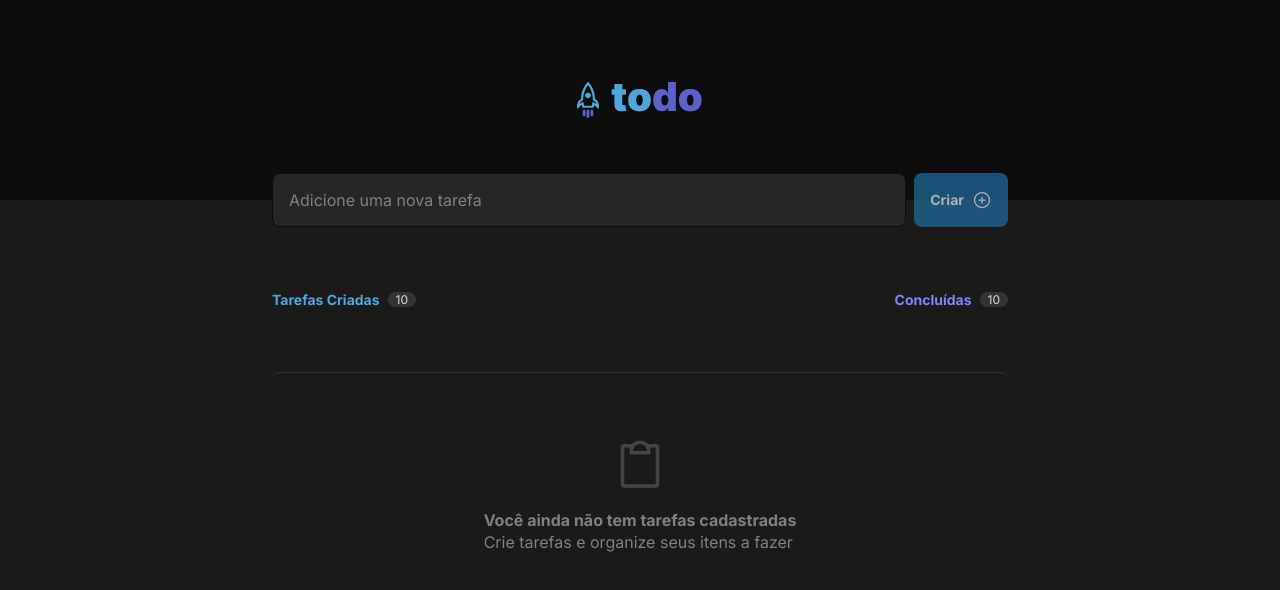
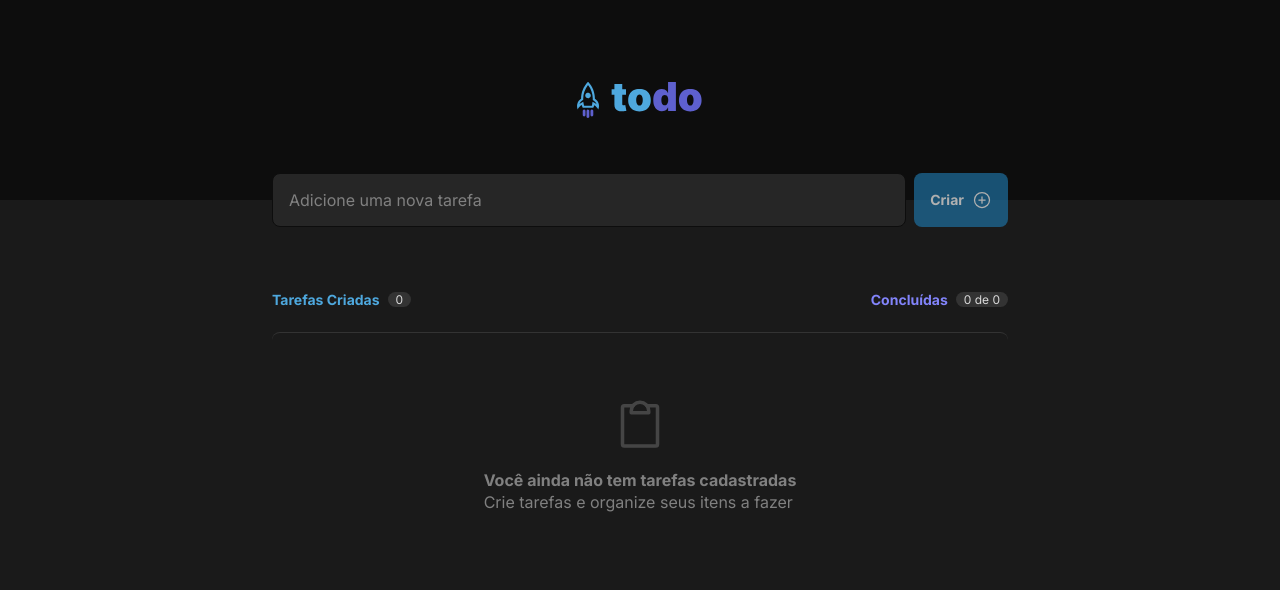
Before and after one commit to KevinGuedes/todo-list-react, a React (Vite) app: page / in a window 1280 px wide. Shown: the top 590 px of the page. Built offline with nearby package versions, Linux system fonts and the light colour scheme.

Commit message:
behavior for toDo creation, deletion and count

```diff
--- a/package.json
+++ b/package.json
@@ -9,6 +9,7 @@
     "preview": "vite preview"
   },
   "dependencies": {
+    "@types/uuid": "^8.3.4",
     "phosphor-react": "^1.4.1",
     "react": "^18.2.0",
     "react-dom": "^18.2.0",
--- a/src/App.module.css
+++ b/src/App.module.css
@@ -1,11 +1,4 @@
-.newTaskContainer {
+.toDoContainer {
   max-width: 46rem;
   margin: 0 auto;
 }
-
-.toDoListContainer {
-  max-width: 46rem;
-  margin: 4rem auto 0;
-  margin-top: 4rem;
-  height: 30px;
-}
--- a/src/App.tsx
+++ b/src/App.tsx
@@ -1,19 +1,23 @@
 import { Header } from './components/Header'
 import { NewToDo } from './components/NewToDo'
 
+import { useState } from 'react'
 import styles from './App.module.css'
-import { ToDoList } from './components/ToDoList'
+import { ToDosList } from './components/ToDosList'
 import './global.css'
+
+export interface ToDo {
+  id: string
+  task: string
+  isCompleted: boolean
+}
 
 export function App() {
   return (
     <div>
       <Header />
-      <div className={styles.newTaskContainer}>
-        <NewToDo />
-      </div>
-      <main className={styles.toDoListContainer}>
-        <ToDoList />
+      <main className={styles.toDoContainer}>
+        <ToDosList />
       </main>
     </div>
   )
--- /dev/null
+++ b/src/components/EmptyToDos.module.css
@@ -0,0 +1,25 @@
+.emptyToDos {
+  display: flex;
+  flex-direction: column;
+  align-items: center;
+  border-top: 1px solid var(--gray-400);
+  border-radius: 8px;
+  padding: 4rem 1.5rem;
+}
+
+.emptyToDos div {
+  display: flex;
+  flex-direction: column;
+  margin-top: 1rem;
+}
+
+.emptyToDos div strong {
+  color: var(--gray-300);
+  line-height: 1.4;
+}
+
+.emptyToDos div span {
+  color: var(--gray-300);
+  font-weight: regular;
+  line-height: 1.4;
+}
--- /dev/null
+++ b/src/components/EmptyToDos.tsx
@@ -0,0 +1,15 @@
+import { Clipboard } from 'phosphor-react'
+
+import styles from './EmptyToDos.module.css'
+
+export function EmptyToDos() {
+  return (
+    <section className={styles.emptyToDos}>
+      <Clipboard size={56} opacity={0.2} />
+      <div>
+        <strong>Você ainda não tem tarefas cadastradas</strong>
+        <span>Crie tarefas e organize seus itens a fazer</span>
+      </div>
+    </section>
+  )
+}
--- a/src/components/NewToDo.tsx
+++ b/src/components/NewToDo.tsx
@@ -1,9 +1,15 @@
 import { PlusCircle } from 'phosphor-react'
 import { ChangeEvent, FormEvent, InvalidEvent, useRef, useState } from 'react'
+import { ToDo } from '../App'
 
+import { v4 as createId } from 'uuid'
 import styles from './NewToDo.module.css'
 
-export function NewToDo() {
+interface NewToDoProps {
+  onCreateNewToDo: (toDo: ToDo) => void
+}
+
+export function NewToDo({ onCreateNewToDo }: NewToDoProps) {
   const [newToDo, setNewToDo] = useState('')
   const newToDoInput = useRef<HTMLInputElement>(null)
 
@@ -18,6 +24,13 @@ export function NewToDo() {
 
   function handleCreateNewToDo(event: FormEvent) {
     event.preventDefault()
+
+    onCreateNewToDo({
+      id: createId(),
+      task: newToDo,
+      isCompleted: false,
+    })
+
     setNewToDo('')
     newToDoInput.current?.focus()
   }
--- a/src/components/ToDo.module.css
+++ b/src/components/ToDo.module.css
@@ -0,0 +1,39 @@
+.toDoItemContainer {
+  background-color: var(--gray-500);
+  border: 1px solid var(--gray-400);
+  display: flex;
+  align-items: flex-start;
+  justify-content: space-between;
+  gap: 0.75rem;
+  width: 100%;
+  height: 4.5rem;
+  padding: 1rem;
+  border-radius: 8px;
+}
+
+.toDoItemContainer p {
+  color: var(--gray-100);
+  flex: 1;
+  font-size: 0.875rem;
+  line-height: 1.4;
+}
+
+.toDoItemContainer s {
+  color: var(--gray-300);
+}
+
+.toDoItemContainer button {
+  color: var(--gray-300);
+  background: transparent;
+  border: 0;
+  cursor: pointer;
+  line-height: 0;
+  width: 1.5rem;
+  height: 1.5rem;
+  border-radius: 4px;
+}
+
+.toDoItemContainer button:hover {
+  background-color: var(--gray-400);
+  color: var(--danger);
+}
--- a/src/components/ToDo.tsx
+++ /dev/null
@@ -1 +0,0 @@
-export function ToDo() {}
--- /dev/null
+++ b/src/components/ToDoItem.tsx
@@ -0,0 +1,40 @@
+import { Trash } from 'phosphor-react'
+import { ToDo } from '../App'
+
+import styles from './ToDo.module.css'
+
+interface ToDoItemProps {
+  toDo: ToDo
+  onDeleteTodo: (toDoId: string) => void
+  onToggleTodoCompletion: (toDoId: string) => void
+}
+
+export function ToDoItem({
+  toDo,
+  onDeleteTodo,
+  onToggleTodoCompletion,
+}: ToDoItemProps) {
+  function handleDeleteToDo() {
+    onDeleteTodo(toDo.id)
+  }
+
+  function handleToggleToDoCompletion() {
+    onToggleTodoCompletion(toDo.id)
+  }
+
+  return (
+    <div className={styles.toDoItemContainer}>
+      <button onClick={handleToggleToDoCompletion}></button>
+      {toDo.isCompleted ? (
+        <p>
+          <s>{toDo.task}</s>
+        </p>
+      ) : (
+        <p>{toDo.task}</p>
+      )}
+      <button title="Delete ToDo" onClick={handleDeleteToDo}>
+        <Trash size={16} />
+      </button>
+    </div>
+  )
+}
--- a/src/components/ToDoList.tsx
+++ /dev/null
@@ -1,28 +0,0 @@
-import { Clipboard } from 'phosphor-react'
-import styles from './ToDoList.module.css'
-
-export function ToDoList() {
-  return (
-    <div>
-      <header className={styles.header}>
-        <div className={styles.toDosCount}>
-          <strong className={styles.toDosCreated}>Tarefas Criadas</strong>
-          <span>10</span>
-        </div>
-
-        <div className={styles.toDosCount}>
-          <strong className={styles.toDosCompleted}>Concluídas</strong>
-          <span>10</span>
-        </div>
-      </header>
-
-      <section className={styles.emptyToDos}>
-        <Clipboard size={56} opacity={0.2} />
-        <div>
-          <strong>Você ainda não tem tarefas cadastradas</strong>
-          <span>Crie tarefas e organize seus itens a fazer</span>
-        </div>
-      </section>
-    </div>
-  )
-}
--- a/src/components/ToDoList.module.css
+++ b/src/components/ToDosList.module.css
@@ -1,13 +1,13 @@
 .header {
   display: flex;
   justify-content: space-between;
+  margin: 4rem 0 1.5rem;
 }
 
 .header div {
   display: flex;
   align-items: center;
   gap: 0.5rem;
-  margin-bottom: 4rem;
 }
 
 .header div span {
@@ -27,29 +27,8 @@
   color: var(--purple);
   font-size: 0.875rem;
 }
-
-.emptyToDos {
+.toDosList {
   display: flex;
   flex-direction: column;
-  align-items: center;
-  border-top: 1px solid var(--gray-400);
-  border-radius: 8px;
-  padding: 4rem 1.5rem;
+  gap: 0.75rem;
 }
-
-.emptyToDos div {
-  display: flex;
-  flex-direction: column;
-  margin-top: 1rem;
-}
-
-.emptyToDos div strong {
-  color: var(--gray-300);
-  line-height: 1.4;
-}
-
-.emptyToDos div span {
-  color: var(--gray-300);
-  font-weight: regular;
-  line-height: 1.4;
-}
--- /dev/null
+++ b/src/components/ToDosList.tsx
@@ -0,0 +1,74 @@
+import { useState } from 'react'
+import { ToDo } from '../App'
+import { EmptyToDos } from './EmptyToDos'
+import { NewToDo } from './NewToDo'
+import { ToDoItem } from './ToDoItem'
+
+import styles from './ToDosList.module.css'
+
+export function ToDosList() {
+  const [toDos, setToDos] = useState<ToDo[]>([])
+
+  function createNewTodo(newToDo: ToDo) {
+    setToDos([...toDos, newToDo])
+  }
+
+  function deleteTodo(toDoId: string) {
+    const toDoListWithoutDeletedOne = toDos.filter((toDo) => toDo.id !== toDoId)
+    setToDos(toDoListWithoutDeletedOne)
+  }
+
+  function toggleToDoCompletion(toDoId: string) {
+    const toDoListUpdated = toDos.map((toDo) => {
+      if (toDo.id === toDoId) toDo.isCompleted = !toDo.isCompleted
+      return toDo
+    })
+
+    setToDos(toDoListUpdated)
+  }
+
+  const completedToDosCount = toDos.reduce(
+    (completedToDos, { isCompleted }) => {
+      if (isCompleted) completedToDos++
+      return completedToDos
+    },
+    0
+  )
+
+  return (
+    <div>
+      <NewToDo onCreateNewToDo={createNewTodo} />
+
+      <header className={styles.header}>
+        <div className={styles.toDosCount}>
+          <strong className={styles.toDosCreated}>Tarefas Criadas</strong>
+          <span>{toDos.length}</span>
+        </div>
+
+        <div className={styles.toDosCount}>
+          <strong className={styles.toDosCompleted}>Concluídas</strong>
+          <span>
+            {completedToDosCount} de {toDos.length}
+          </span>
+        </div>
+      </header>
+
+      {toDos.length === 0 ? (
+        <EmptyToDos />
+      ) : (
+        <section className={styles.toDosList}>
+          {toDos.map((toDo) => {
+            return (
+              <ToDoItem
+                key={toDo.id}
+                toDo={toDo}
+                onDeleteTodo={deleteTodo}
+                onToggleTodoCompletion={toggleToDoCompletion}
+              />
+            )
+          })}
+        </section>
+      )}
+    </div>
+  )
+}
```
Also changed, not shown: 1 other file (tests, documents, lock files or other folders).
